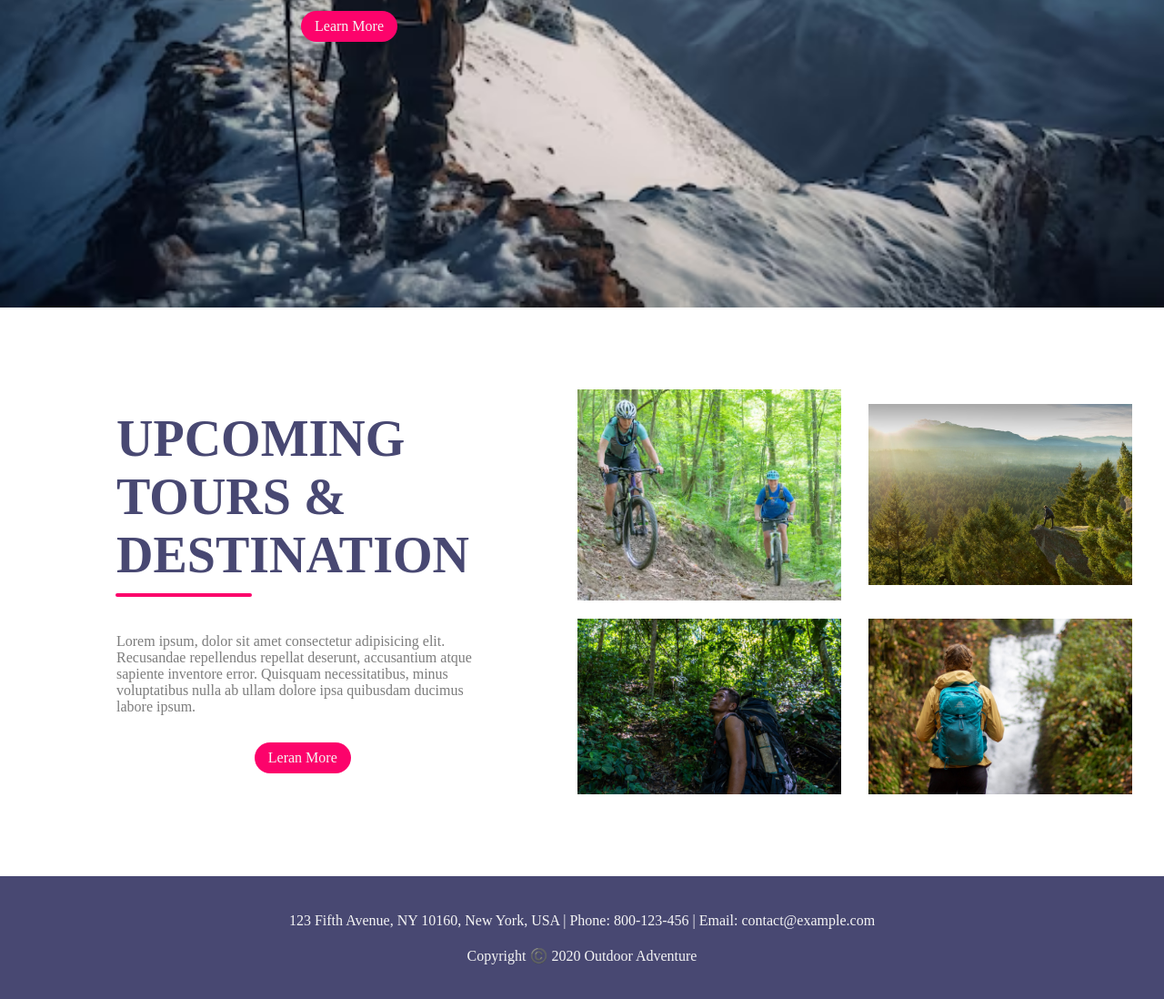
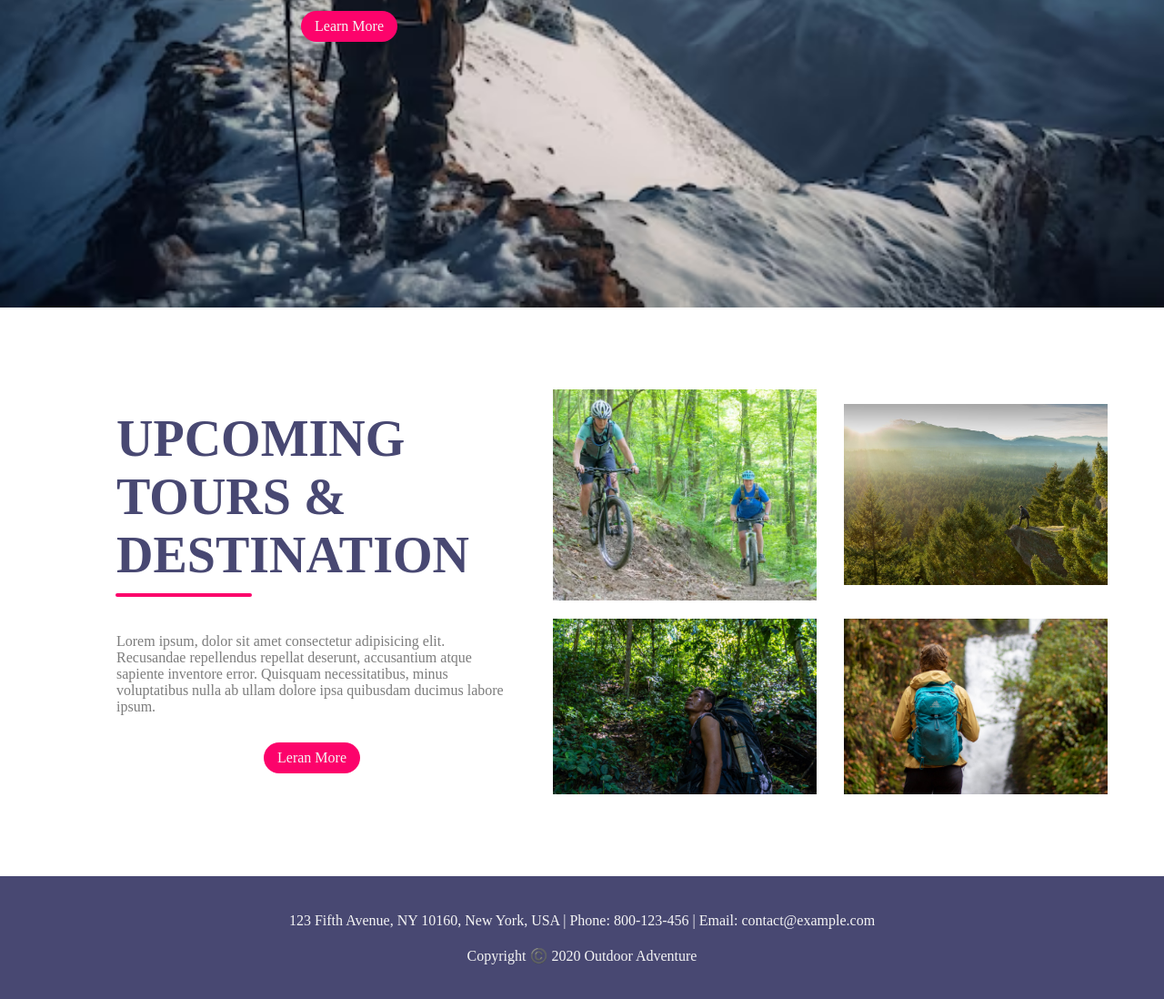
Before and after one commit to Amrit-Raj-17/Adventure-Website-practice, a plain HTML site: page index.html in a window 1280 px wide. Shown: the part 2132-3230 px from the top of the page at 91% size. Drawn offline with Linux system fonts and the light colour scheme.

Commit message:
Add files via upload

```diff
--- a/style.css
+++ b/style.css
@@ -149,13 +149,13 @@ p{
   margin-top: 40px;
 }
 .content-col{
-  width: 30%;
+  width: 40%;
 }
 .image-col{
-  width: 70%;
+  width: 60%;
 }
 .tours .row .col{
-  width: 40%;
+  width: 42%;
 }
 .tours .image-gallery{
   display: flex;
```
